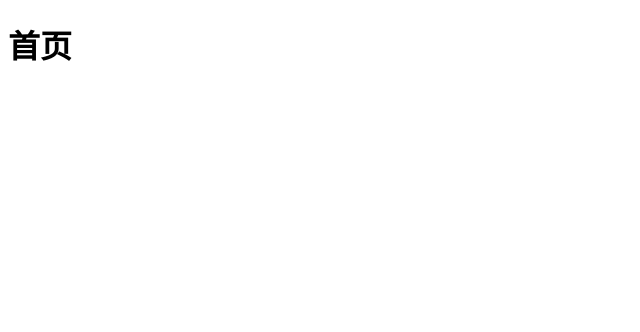
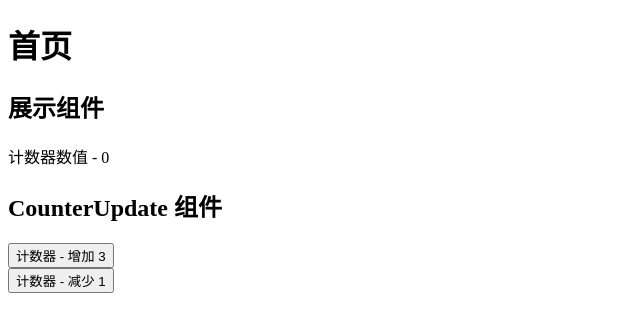
Before and after one commit to dztony/implement-redux, a Next.js app: page / in a window 1280 px wide. Shown: the top 332 px of the page, without its empty margins (0-640 px from the left). Built offline with nearby package versions, Linux system fonts and the light colour scheme.

Commit message:
feat: 实现 redux 核心逻辑；实现 react-redux 数据更新到 UI 更新的逻辑

```diff
--- /dev/null
+++ b/src/component/CounterUpdate/index.tsx
@@ -0,0 +1,47 @@
+import React from 'react';
+import useDispatch from "@/myReactRedux/hook/useDispatch";
+
+function CounterUpdate() {
+  const dispatch = useDispatch();
+  console.log('CounterUpdate render - ', new Date().getTime());
+
+  return (
+    <div>
+      <h2>
+        CounterUpdate 组件
+      </h2>
+
+      <div>
+        <button
+          onClick={() => {
+            dispatch({
+              type: 'counter/increment',
+              payload: {
+                offset: 3,
+              },
+            });
+          }}
+        >
+          计数器 - 增加 3
+        </button>
+      </div>
+
+      <div>
+        <button
+          onClick={() => {
+            dispatch({
+              type: 'counter/decrement',
+              payload: {
+                offset: 1,
+              },
+            });
+          }}
+        >
+          计数器 - 减少 1
+        </button>
+      </div>
+    </div>
+  );
+}
+
+export default CounterUpdate;
--- /dev/null
+++ b/src/component/DisplayCounter/index.tsx
@@ -0,0 +1,17 @@
+import React from 'react';
+import useSelector from "@/myReactRedux/hook/useSelector";
+
+function DisplayCounter() {
+  const counterValue = useSelector(state => state.value);
+  console.log('DisplayCounter render - ', new Date().getTime());
+  return (
+    <div>
+      <h2>展示组件</h2>
+      <div>
+        计数器数值 - {counterValue}
+      </div>
+    </div>
+  );
+}
+
+export default DisplayCounter;
--- /dev/null
+++ b/src/myReactRedux/Provider.tsx
@@ -0,0 +1,30 @@
+import React, { ReactNode, useMemo } from 'react';
+import { IStore } from "@/myRedux";
+import ReactReduxContext from "@/myReactRedux/ReactReduxContext";
+import Subscription from "@/myReactRedux/Subscription";
+
+function Provider(props: IProps) {
+  const { store, children } = props;
+
+  const subscription = new Subscription(store);
+  const contextValue = useMemo(() => {
+    return {
+      store,
+      subscription
+    };
+  }, [store]);
+
+
+  return (
+    <ReactReduxContext.Provider value={contextValue}>
+      {children}
+    </ReactReduxContext.Provider>
+  );
+}
+
+type IProps = {
+  store: IStore;
+  children: ReactNode;
+};
+
+export default Provider;
--- /dev/null
+++ b/src/myReactRedux/ReactReduxContext.ts
@@ -0,0 +1,12 @@
+import React from 'react';
+import { IStore } from "@/myRedux";
+import Subscription from "@/myReactRedux/Subscription";
+
+export type IReactReduxContext = {
+  store: IStore;
+  subscription: Subscription;
+};
+
+const ReactReduxContext = React.createContext<IReactReduxContext>(null as unknown as IReactReduxContext);
+
+export default ReactReduxContext;
--- /dev/null
+++ b/src/myReactRedux/Subscription.ts
@@ -0,0 +1,31 @@
+import { IListener, IStore } from "@/myRedux";
+
+export default class Subscription {
+  listeners: Map<number, IListener>;
+  listenerId: number;
+  unsubscribe: () => void;
+
+  constructor(store: IStore) {
+    this.listeners = new Map();
+    this.listenerId = 0;
+    this.unsubscribe = store.subscribe(() => {
+      this.notify();
+    });
+  }
+
+  subscribe(curListener: IListener) {
+    this.listenerId += 1;
+    const curId = this.listenerId;
+    this.listeners.set(curId, curListener);
+
+    return () => {
+      this.listeners.delete(curId);
+    };
+  }
+
+  notify() {
+    this.listeners.forEach((listenerItem, i) => {
+      listenerItem();
+    })
+  }
+}
--- /dev/null
+++ b/src/myReactRedux/hook/useDispatch.ts
@@ -0,0 +1,9 @@
+import React from 'react';
+import ReactReduxContext from "@/myReactRedux/ReactReduxContext";
+
+function useDispatch() {
+  const { store } = React.useContext(ReactReduxContext);
+  return store.dispatch;
+}
+
+export default useDispatch;
--- /dev/null
+++ b/src/myReactRedux/hook/useSelector.ts
@@ -0,0 +1,34 @@
+import React, { useEffect, useReducer, useRef } from 'react';
+import { IState } from "@/myRedux";
+import ReactReduxContext from "@/myReactRedux/ReactReduxContext";
+
+type ISelector = (state: IState) => any;
+
+function useSelector(selector: ISelector): any {
+  const { store, subscription } = React.useContext(ReactReduxContext);
+  const curStateValue = selector(store.getState());
+
+  const preStateValue = useRef<any>(null);
+  const [_, forceUpdate] = useReducer(x => x +1, 0);
+
+  useEffect(() => {
+    const unsubscribe = subscription.subscribe(() => {
+      if (isEqual(curStateValue, preStateValue.current)) {
+        return;
+      }
+
+      preStateValue.current = curStateValue;
+      forceUpdate();
+    });
+
+    return unsubscribe;
+  }, [store, subscription, curStateValue]);
+
+  return curStateValue;
+}
+
+function isEqual<T>(a: T, b: T) {
+  return a === b;
+}
+
+export default useSelector;
--- /dev/null
+++ b/src/myRedux/index.ts
@@ -0,0 +1,80 @@
+export function createStore(reducer: IReducer): IStore {
+  let state = reducer();
+  let listenerCollection: Map<number, IListener> = new Map();
+  let collectionId = 0;
+
+  let isDispatching = false;
+
+  function subscribe(curListener: IListener) {
+    let isSubscribed = true;
+    collectionId += 1;
+    const curId = collectionId;
+    listenerCollection.set(curId, curListener);
+
+    return () => {
+      if (!isSubscribed) {
+        throw new Error(
+          'can not unsubscribe listener which does not subscribed'
+        );
+      }
+
+      if (isDispatching) {
+        throw new Error(
+          'can not unsubscribed while reducer is executing'
+        );
+      }
+
+      isSubscribed = false;
+      listenerCollection.delete(curId);
+    };
+  }
+
+  function dispatch(curAction: IAction) {
+    if (isDispatching) {
+      throw new Error(
+        'can not dispatch while reducer is executing'
+      );
+    }
+
+    try {
+      isDispatching = true;
+
+      const preState = state;
+      const curState = reducer(preState, curAction);
+      state = curState;
+    } catch (e) {
+
+    } finally {
+      isDispatching = false;
+    }
+
+    listenerCollection.forEach((listenerItem, key) => {
+      listenerItem();
+    });
+  }
+
+  function getState() {
+    return state;
+  }
+
+  return {
+    dispatch,
+    getState,
+    subscribe,
+  };
+}
+
+export type IState = Record<any, any>;
+export type IAction = {
+  type: string;
+  payload: Record<any, any>;
+};
+export type IListener = () => void;
+
+type IReducer = (initState?: IState, action?: IAction) => IState;
+
+export type IStore = {
+  dispatch: (action: IAction) => void;
+  getState: () => IState;
+  subscribe: (listener: IListener) => any;
+};
--- a/src/pages/_app.tsx
+++ b/src/pages/_app.tsx
@@ -1,6 +1,13 @@
-import '@/styles/globals.css'
-import type { AppProps } from 'next/app'
+import '@/styles/globals.css';
+import type { AppProps } from 'next/app';
+
+import Provider from "@/myReactRedux/Provider";
+import store from "@/state/store";
 
 export default function App({ Component, pageProps }: AppProps) {
-  return <Component {...pageProps} />
+  return (
+    <Provider store={store}>
+      <Component {...pageProps} />
+    </Provider>
+  );
 }
--- a/src/pages/index.tsx
+++ b/src/pages/index.tsx
@@ -1,11 +1,17 @@
-import React, { useEffect } from 'react';
+import React from 'react';
+import DisplayCounter from "@/component/DisplayCounter";
+import CounterUpdate from "@/component/CounterUpdate";
 
 function Index() {
+  console.log('index render - ', new Date().getTime());
+
   return (
     <div>
       <h1>
         首页
       </h1>
+      <DisplayCounter />
+      <CounterUpdate />
     </div>
   )
 }
--- /dev/null
+++ b/src/state/feature/counterReducer.ts
@@ -0,0 +1,32 @@
+import { IAction, IState } from "@/myRedux";
+
+const initState = {
+  value: 0,
+  test: '测试数据 - 不会变更',
+};
+
+function counterReducer(state: IState = initState, action?: IAction) {
+  if (!action) {
+    return state;
+  }
+
+  if (action.type === 'counter/increment') {
+    const preValue = state.value;
+    return {
+      ...state,
+      value: preValue + action.payload.offset,
+    };
+  }
+
+  if (action.type === 'counter/decrement') {
+    const preValue = state.value;
+    return {
+      ...state,
+      value: preValue - action.payload.offset,
+    };
+  }
+
+  return state;
+}
+
+export default counterReducer;
--- /dev/null
+++ b/src/state/store.ts
@@ -0,0 +1,6 @@
+import { createStore } from "@/myRedux";
+import counterReducer from "@/state/feature/counterReducer";
+
+const store = createStore(counterReducer);
+
+export default store;
```
